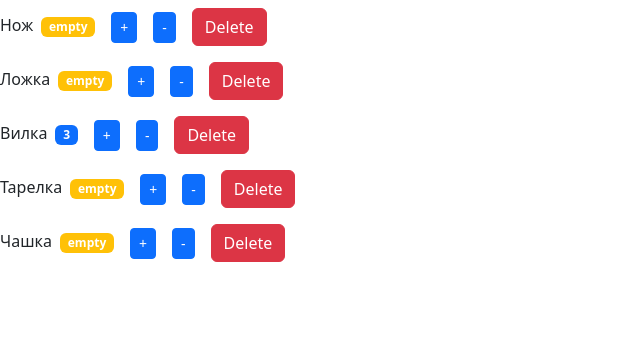
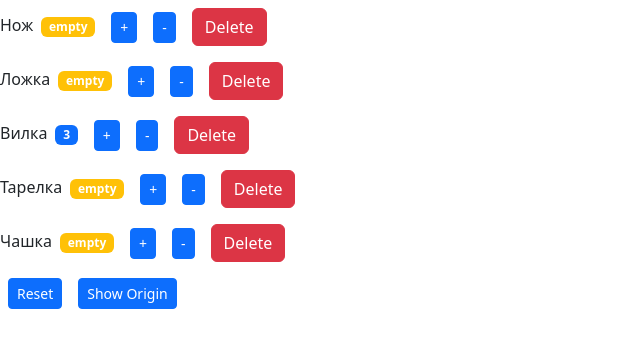
Before and after one commit to KeepGen/my-app-react, a React (Create React App) app: page / in a window 1280 px wide. Shown: the top 348 px of the page, without its empty margins (0-640 px from the left). Built offline with nearby package versions, Linux system fonts and the light colour scheme.

Commit message:
feat: added Reset and Show Origin functions

```diff
--- a/src/components/counter.jsx
+++ b/src/components/counter.jsx
@@ -1,7 +1,8 @@
 import React, {useState} from 'react';
 
 const Counter = (props) => {
-	const [value, setValue] = useState(props.value);
+	//const [value, setValue] = useState(props.value);
+	const {value} = props
 
 	const formatValue = () => {
 		return value === 0 ? 'empty' : value;
@@ -14,10 +15,12 @@ const Counter = (props) => {
 	};
 
 	const handleIncrement = () => {
-		setValue((prevState) => prevState + 1);
+		console.log('handle increment');
+		// setValue((prevState) => prevState + 1);
 	};
 	const handleDecrement = () => {
-		setValue((prevState) => prevState - 1);
+		console.log('handle decrement');
+		// setValue((prevState) => prevState - 1);
 	};
 
 	return (
--- a/src/components/countersList.jsx
+++ b/src/components/countersList.jsx
@@ -2,17 +2,31 @@ import React, {useState} from "react";
 import Counter from "./counter";
 
 const CountersList = () => {
-	const [counters, setCounters] = useState([
+	const initialState = [
 		{id: 0, value: 0, name: 'Нож'},
 		{id: 1, value: 0, name: 'Ложка'},
 		{id: 2, value: 3, name: 'Вилка'},
 		{id: 3, value: 0, name: 'Тарелка'},
 		{id: 4, value: 0, name: 'Чашка'}
-	]);
+	];
+	const [counters, setCounters] = useState(initialState);
 	const handleDelete = (id) => {
 		const newCounters = counters.filter(counter => counter.id !== id);
 		setCounters(newCounters);
 	};
+	const handleReset = () => {
+		setCounters(initialState);
+	}
+	const handleUpdate = () => {
+		const updatedState = [
+			{id: 0, value: 4, name: 'Нож'},
+			{id: 1, value: 4, name: 'Ложка'},
+			{id: 2, value: 4, name: 'Вилка'},
+			{id: 3, value: 4, name: 'Тарелка'},
+			{id: 4, value: 0, name: 'Чашка'}
+		];
+		setCounters(updatedState);
+	}
 	return (
 		<>
 			{counters.map((count) => (
@@ -21,6 +35,8 @@ const CountersList = () => {
 					onDelete={handleDelete}
 					{...count}
 				/>))}
+			<button className="btn btn-primary btn-sm m-2" onClick={handleReset}>Reset</button>
+			<button className="btn btn-primary btn-sm m-2" onClick={handleUpdate}>Show Origin</button>
 		</>
 	);
 };
```
